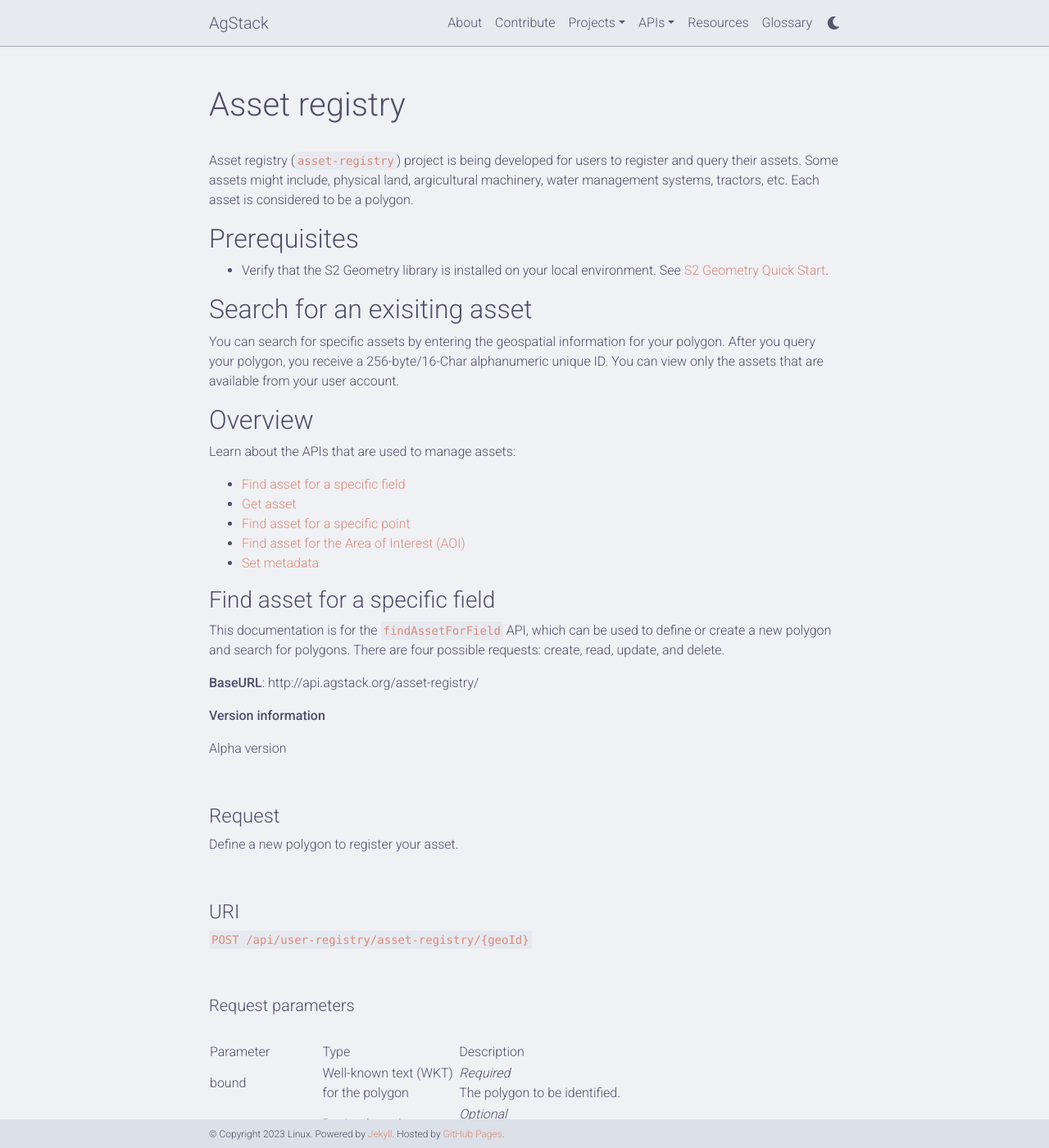
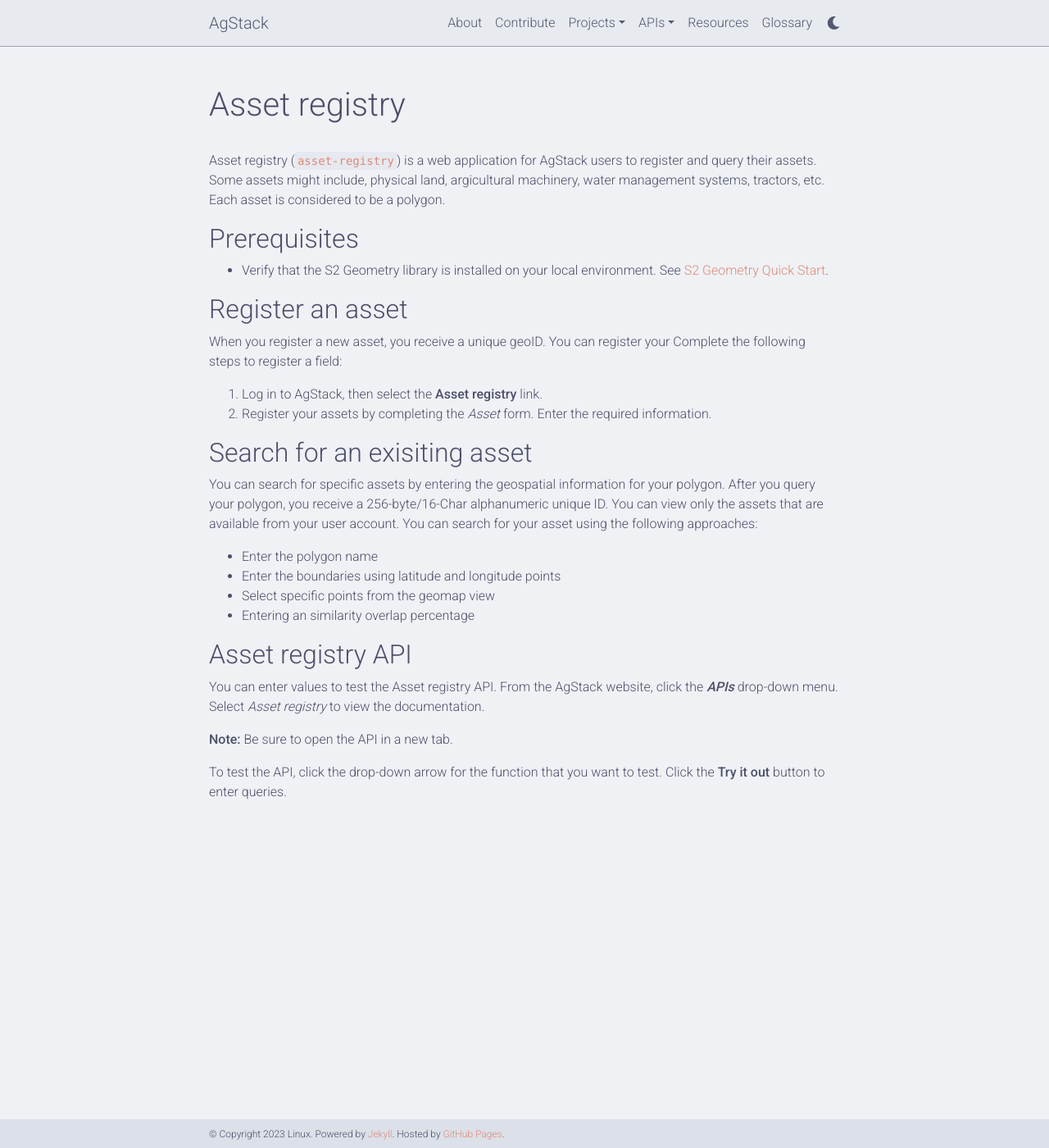
Before and after one commit to vmbrasseur/agstack-website, a Jekyll site: the page built from _pages/asset_registry.md, in a window 1280 px wide and 1400 px high. Shown: the whole window at 82% size. Built offline with Jekyll 4.4.1, drawn with Linux system fonts in a browser that asks for light colours; comment, search, counter and statistics services are not loaded; a style sheet for code colours, icons or effects is not loaded; some of the changed text lies outside the part shown.

Commit message:
Update asset_registry.md

```diff
--- a/_pages/asset_registry.md
+++ b/_pages/asset_registry.md
@@ -5,7 +5,7 @@
 horizontal: false
 ---
 
-Asset registry (`asset-registry`) project is being developed for users to register and query their assets. Some assets might include, physical land, argicultural machinery, water management systems, tractors, etc. Each asset is considered to be a polygon.
+Asset registry (`asset-registry`) is a web application for AgStack users to register and query their assets. Some assets might include, physical land, argicultural machinery, water management systems, tractors, etc. Each asset is considered to be a polygon.
 
 ## Prerequisites
 
@@ -18,109 +18,22 @@
 
 <!--Should the user have python installed to use AgStack? Will Python already be within the stack? -->
 
+## Register an asset
+
+When you register a new asset, you receive a unique geoID. You can register your Complete the following steps to register a field:
+
+1. Log in to AgStack, then select the **Asset registry** link.
+2. Register your assets by completing the _Asset_ form. Enter the required information.
+
 
 ## Search for an exisiting asset
 
-You can search for specific assets by entering the geospatial information for your polygon. After you query your polygon, you receive a 256-byte/16-Char alphanumeric unique ID. You can view only the assets that are available from your user account.
+You can search for specific assets by entering the geospatial information for your polygon. After you query your polygon, you receive a 256-byte/16-Char alphanumeric unique ID. You can view only the assets that are available from your user account. You can search for your asset using the following approaches:
 
-<!--Enter the following query to search for multiple assets-->
-
-<!--Enter the following query to search for assets with holes-->
-
-
-<!--## Adding a new asset-->
-
-## Overview
-
-Learn about the APIs that are used to manage assets:
-
-* [Find asset for a specific field](#find-asset-for-a-specific-field)
-* [Get asset](#get-asset)
-* [Find asset for a specific point](#find-asset-for-a-specific-point)
-* [Find asset for the Area of Interest (AOI)](#find-asset-for-the-area-of-interest)
-* [Set metadata](#set-metadata)
-
-### Find asset for a specific field
-
-This documentation is for the `findAssetForField` API, which can be used to define or create a new polygon and search for polygons. There are four possible requests: create, read, update, and delete.
-
-**BaseURL**: http://api.agstack.org/asset-registry/
-<!--are there any user requirements to use this API?-->
-<br />
-
-**Version information**
-
-Alpha version
-
-<br />
-
-#### Request
-
-Define a new polygon to register your asset.
-<!--add JSON example of requests-->
-
-<br />
-
-#### URI
-
-`POST /api/user-registry/asset-registry/{geoId}`
-
-<br />
-
-##### Request parameters
-
-<!--Type options:
-We can list if the parameter is a Header, Path, or Body parameter
-
-Object, Array<String>, UUID, String, Boolean, Map<String,String>
-
-is float the appropriate data type to list?
-
-Or do we want to keep the type options that we have-->
-
-|            |              |            |
-|------------|-------------|-----------|
-| Parameter | Type | Description |
-| bound | Well-known text (WKT) for the polygon | _Required_ <br /> The polygon to be identified. <!--I recommend the following (please confirm if this is accurate): Enter the boundaries of a polygon as latitude and longitude degrees-->|
-| inclusion | Decimal number between 0 and 1  | _Optional_ <br /> The area of the intersection divided by the area of the result polygon. Default value is `0.9`. |
-| overlap |  Decimal number between 0 and 1 | The area of the intersection of the result and query divided by the area of the query polygon. Default is value `0.9`. |
-| create |  Integer | If no matching polygon is found, a new polygon is registered if `create` is set to `1` (`create=1`). |
-| includeAutocreated |  Integer  | Include all auto-created polygons (using machine learning)|
-| includeS2Indices |  integer | Include the S2 indices (list of Level 20, Level 19, Level 15. Level 8 and level 5) of all the indices that intersect the asset ID. <!--what do the levels represent? why is this important?-->|
-| accessKey  |  string  | The identifier of the workload making the request <!--is this the username?--> |
-| signature  | string | The hash of the arguments excluding the signature keyed with the private key, and associated with the access key.|
-
-
-<table>
-  <tr>
-    <th>Parameter</th>
-    <th>Type</th>
-    <th>Description</th>
-  </tr>
-  <tr>
-    <td>bound</td>
-    <td>Well-known text (WKT) for the polygon</td>
-    <td><i>Required</i> <br /> The polygon to be identified. </td>
-  </tr>
-  <tr>
-    <td>Centro comercial Moctezuma</td>
-    <td>Francisco Chang</td>
-    <td>Mexico</td>
-  </tr>
-</table>
-
-
-
-<!--#### Response-->
-
-<!--Add JSON snippet-->
-
-<br />
-
-#### Error codes
-
-<!--Add Error codes if applicable-->
-
+   - Enter the polygon name
+   - Enter the boundaries using latitude and longitude points
+   - Select specific points from the geomap view
+   - Entering an similarity overlap percentage
 
 ## Asset registry API
 
```
